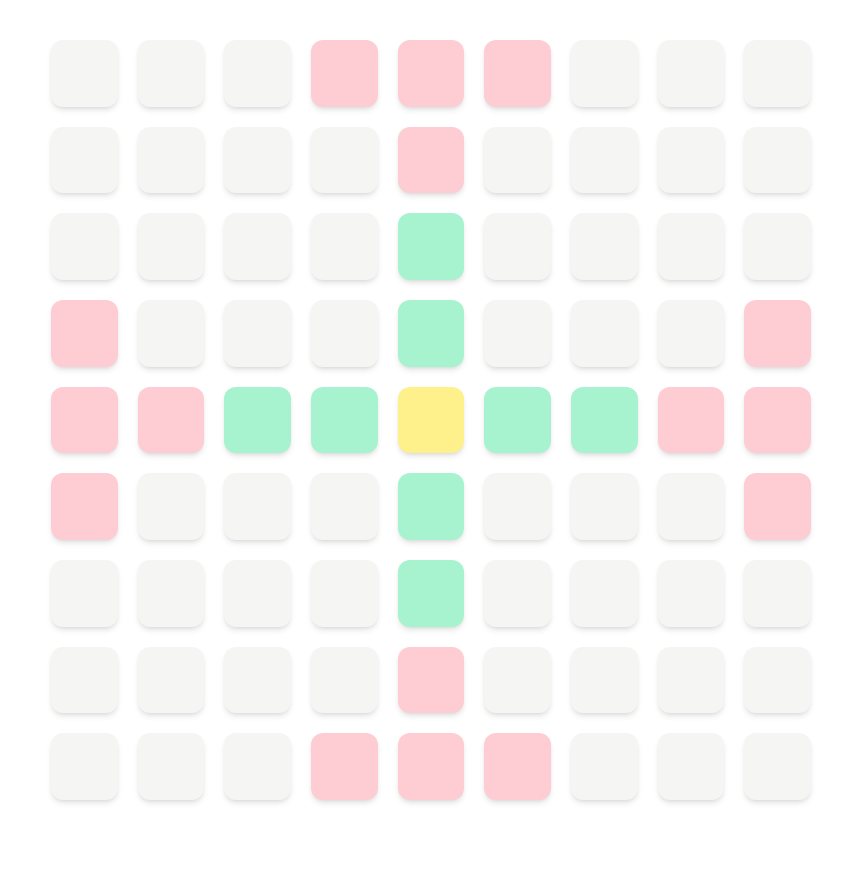
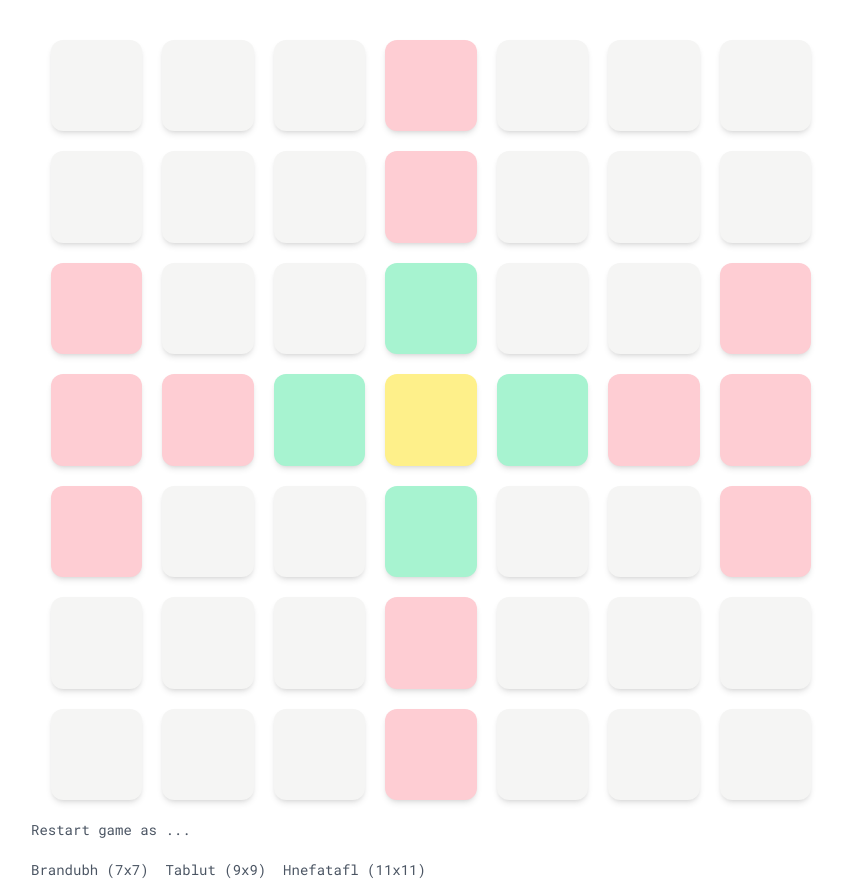
Before and after one commit to juliendy/hnefatafl, a Next.js app: page / in a window 1280 px wide. Shown: the part 80-960 px from the top of the page, without its empty margins (209-1051 px from the left). Before the commit the page ends 900 px from the top, so only its background shows below. Built offline with nearby package versions, Linux system fonts and the light colour scheme; a web font is replaced by a local one.

Commit message:
feat: init game selector (new grids)

```diff
--- a/components/board.tsx
+++ b/components/board.tsx
@@ -1,5 +1,5 @@
-import { defaultStones } from '../lib/initialSetup'
-import { Stone } from '../lib/stone'
+import { defaultStones } from "../lib/initialSetup";
+import { Stone } from "../lib/stone";
 
 export default function Board(props: {
     stones: number[][];
@@ -52,15 +52,12 @@ export default function Board(props: {
             // option 2: we're choosing a stone to move
             // --> offer it
             props.selectedStone === null &&
-            (
-                props.myteam.includes(item) ||
-                (item == 3 && props.myteam.includes(1))
-            ) &&
-            (
-                item == props.whichTeamIsOn ||
-                (item == 3 && props.whichTeamIsOn == 1)
-            )
-        ) styles += " hover:scale-125";
+            (props.myteam.includes(item) ||
+                (item == 3 && props.myteam.includes(1))) &&
+            (item == props.whichTeamIsOn ||
+                (item == 3 && props.whichTeamIsOn == 1))
+        )
+            styles += " hover:scale-125";
 
         return styles;
     };
@@ -69,8 +66,9 @@ export default function Board(props: {
         gap-2 md:gap-4 lg:gap-4 xl:gap-5 2xl:gap-5
         w-full h-full`;
 
-    if(props.stones.length == 11) gridClasses += " grid-cols-11";
-    if(props.stones.length == 9) gridClasses += " grid-cols-9";
+    if (props.stones.length == 11) gridClasses += " grid-cols-11";
+    if (props.stones.length == 9) gridClasses += " grid-cols-9";
+    if (props.stones.length == 7) gridClasses += " grid-cols-7";
 
     return (
         <div className={gridClasses}>
--- a/components/game.tsx
+++ b/components/game.tsx
@@ -1,7 +1,7 @@
 import Board from "../components/board";
 import { useEffect, useState } from "react";
 import { isValidMove } from "../lib/moveValidity";
-import { defaultStones } from "../lib/initialSetup";
+import { defaultStones, tablut, hnefatafl, brandubh } from "../lib/initialSetup";
 import { Stone } from "../lib/stone";
 import { moveStone } from "../lib/path";
 import { checkBeating } from "../lib/beating";
@@ -16,10 +16,10 @@ export default function Game(props: { setBgColor: Function }) {
 
     const myteam = [1, 2];
 
-    const restartGame = () => {
+    const restartGame = (stones: number[][] = defaultStones) => {
         setSelectedStone(null);
-        setVisibleStones(defaultStones);
-        setActualStones(defaultStones);
+        setVisibleStones(stones);
+        setActualStones(stones);
         setValidPathInSelection(false);
         setWhichTeamIsOn(2);
         setWinnerTeam(null);
@@ -128,7 +128,9 @@ export default function Game(props: { setBgColor: Function }) {
         <>
             <div className="grid place-content-center mt-5">
                 <div
-                    className="aspect-square p-3 md:p-5 lg:p-5 xl:p-5 2xl:p-5"
+                    className="aspect-square
+              p-3 md:p-5 lg:p-5 xl:p-5 2xl:p-5
+      "
                     style={{
                         width: "100vh",
                         maxWidth: "min(100vw, 800px)",
@@ -143,6 +145,25 @@ export default function Game(props: { setBgColor: Function }) {
                         selectedStone={selectedStone}
                         whichTeamIsOn={whichTeamIsOn}
                     />
+                </div>
+                <div
+                    className="text-sm text-gray-600 "
+                    style={{ fontFamily: "Roboto Mono" }}
+                >
+                    Restart game as ...
+                    <br />
+                    <br />
+                    <a href="#" onClick={() => restartGame(brandubh)}>
+                        Brandubh (7x7)
+                    </a>{" "}
+                    &nbsp;
+                    <a href="#" onClick={() => restartGame(tablut)}>
+                        Tablut (9x9)
+                    </a>{" "}
+                    &nbsp;
+                    <a href="#" onClick={() => restartGame(hnefatafl)}>
+                        Hnefatafl (11x11)
+                    </a>
                 </div>
             </div>
             <div
@@ -159,7 +180,9 @@ export default function Game(props: { setBgColor: Function }) {
                 }
             >
                 <div className="grid place-content-center h-full w-full text-6xl text-center">
-                    <p>Team {winnerTeam == 2 ? "RED" : "GREEN"} has won!</p>
+                    <p>
+                        {winnerTeam == 2 ? "RED" : "GREEN"} has won!
+                    </p>
                     <p className="my-20">
                         <a href="#" onClick={restartGame}>
                             Restart game
--- a/lib/initialSetup.tsx
+++ b/lib/initialSetup.tsx
@@ -1,4 +1,4 @@
-const hnefatafl = [
+export const hnefatafl = [
     [0, 0, 0, 2, 2, 2, 2, 2, 0, 0, 0],
     [0, 0, 0, 0, 0, 2, 0, 0, 0, 0, 0],
     [0, 0, 0, 0, 0, 0, 0, 0, 0, 0, 0],
@@ -12,7 +12,7 @@ const hnefatafl = [
     [0, 0, 0, 2, 2, 2, 2, 2, 0, 0, 0],
 ];
 
-const tablut = [
+export const tablut = [
     [0, 0, 0, 2, 2, 2, 0, 0, 0],
     [0, 0, 0, 0, 2, 0, 0, 0, 0],
     [0, 0, 0, 0, 1, 0, 0, 0, 0],
@@ -24,4 +24,14 @@ const tablut = [
     [0, 0, 0, 2, 2, 2, 0, 0, 0],
 ];
 
-export const defaultStones = tablut;
+export const brandubh = [
+    [0, 0, 0, 2, 0, 0, 0],
+    [0, 0, 0, 2, 0, 0, 0],
+    [2, 0, 0, 1, 0, 0, 2],
+    [2, 2, 1, 3, 1, 2, 2],
+    [2, 0, 0, 1, 0, 0, 2],
+    [0, 0, 0, 2, 0, 0, 0],
+    [0, 0, 0, 2, 0, 0, 0],
+];
+
+export const defaultStones = brandubh;
--- a/pages/_document.js
+++ b/pages/_document.js
@@ -14,6 +14,10 @@ class MyDocument extends Document {
                         href="https://fonts.googleapis.com/css2?family=Nabla&display=swap"
                         rel="stylesheet"
                     />
+                    <link
+                        href="https://fonts.googleapis.com/css2?family=Roboto+Mono&display=swap"
+                        rel="stylesheet"
+                    />
                 </Head>
                 <body>
                     <Main />
```
